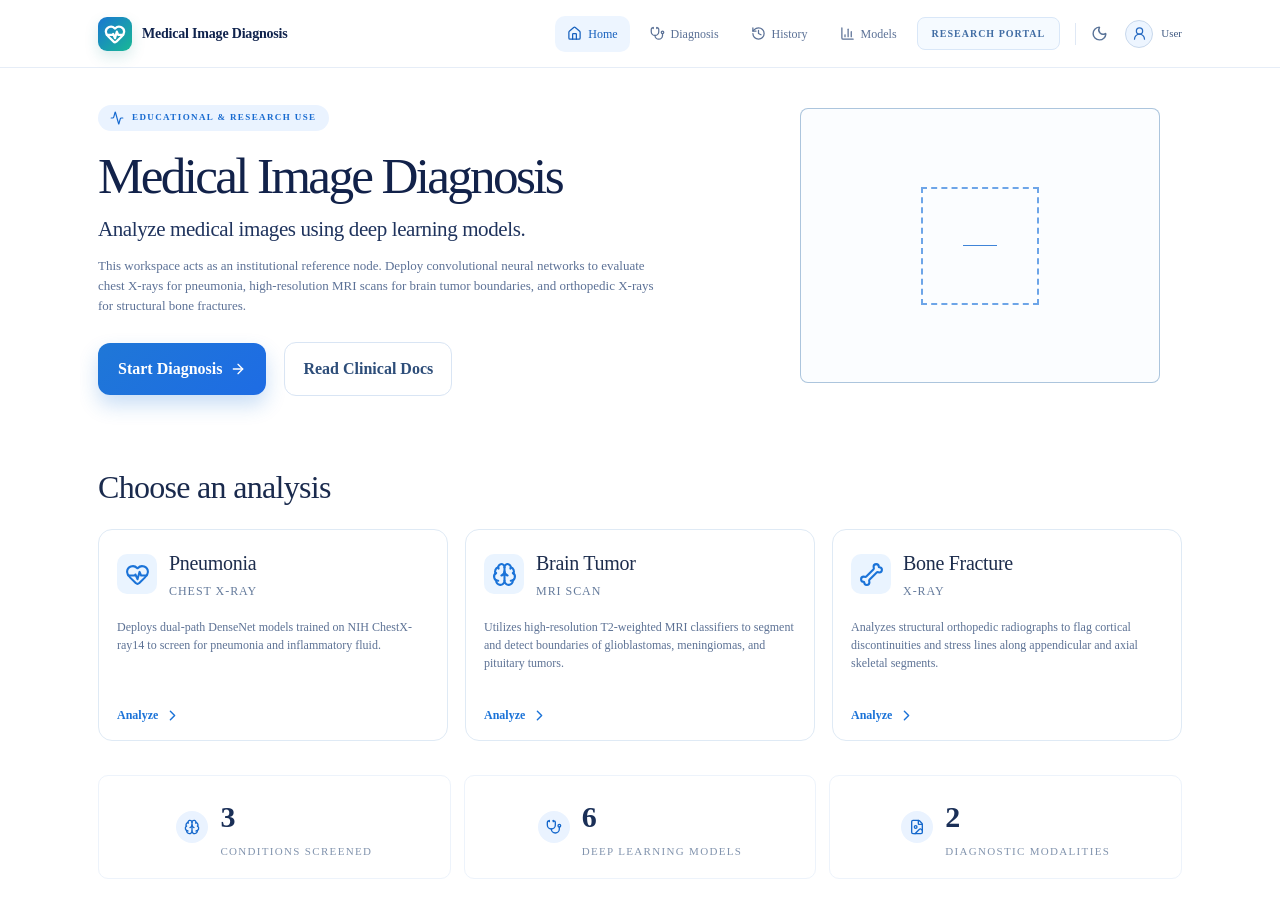
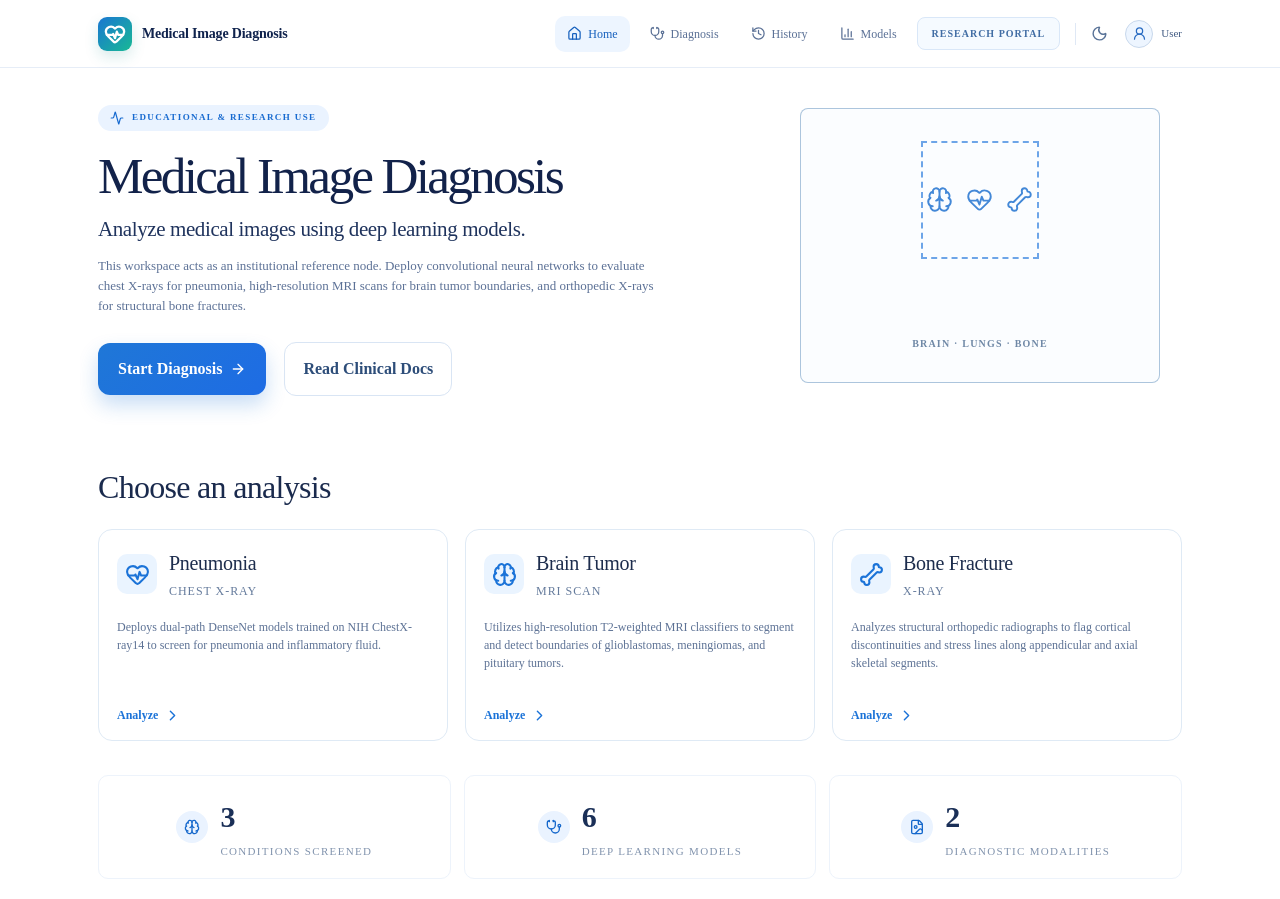
Before and after one commit to Srijan-dev7/Medical-Image-Diagnosis, a Next.js app in the folder frontend/: page / in a window 1280 px wide. Built offline with nearby package versions, Linux system fonts and the light colour scheme.

Commit message:
frontend

```diff
--- a/frontend/app/globals.css
+++ b/frontend/app/globals.css
@@ -159,8 +159,11 @@ body { background: #ffffff; color: var(--ink); }
 .hero-visual { position: relative; min-height: 340px; }
 .xray-frame { position: absolute; width: 360px; height: 275px; right: 22px; top: 3px; overflow: hidden; border-radius: 8px; background: rgba(245,248,252,.7); border: 1px solid rgba(121,160,199,.6); box-shadow: 0 16px 26px rgba(98,127,167,.08); transform: rotate(-0deg); }
 .xray-frame { display: grid; place-items: center; background: #fbfdff; box-shadow: none; }
-.minimal-scan-mark { width: 118px; height: 118px; display: grid; place-items: center; border: 2px dashed #6da5e8; }
+.minimal-scan-mark { position: relative; width: 118px; height: 118px; display: grid; place-items: center; border: 2px dashed #6da5e8; }
 .minimal-scan-mark span { width: 34px; height: 1px; background: #3f84d8; }
+.modality-icons { display: flex; align-items: center; gap: 13px; color: #4388d7; }
+.modality-icons svg { stroke-width: 1.7; }
+.scan-label { margin-top: 14px; color: #6f88a6; font-size: 10px; font-weight: 700; letter-spacing: .12em; }
 .metadata-stream-header { display: flex; align-items: center; justify-content: space-between; gap: 10px; padding: 12px 16px 10px; color: #6a7f99; font-size: 12px; letter-spacing: .06em; font-weight: 600; }
 .stream-status { display: inline-flex; align-items: center; gap: 6px; color: #2a9d63; font-size: 10px; letter-spacing: .08em; }
 .stream-status::before { content: ""; display: block; width: 8px; height: 8px; border-radius: 50%; background: #2dc06d; box-shadow: 0 0 0 2px rgba(45,192,109,.18); }
--- a/frontend/app/page.tsx
+++ b/frontend/app/page.tsx
@@ -1,4 +1,4 @@
-import { Activity, ArrowRight, Brain, CheckCircle2, FileImage, Stethoscope } from "lucide-react";
+import { Activity, ArrowRight, Bone, Brain, CheckCircle2, FileImage, HeartPulse, Stethoscope } from "lucide-react";
 import { DiseaseCard } from "@/components/DiseaseCard";
 import { Navbar } from "@/components/Navbar";
 
@@ -29,8 +29,13 @@ export default function Home() {
 					<div className="hero-visual" aria-label="Medical scan preview">
 						<div className="xray-frame">
 							<div className="minimal-scan-mark">
-								<span />
+								<div className="modality-icons" aria-hidden="true">
+									<Brain size={27} />
+									<HeartPulse size={27} />
+									<Bone size={27} />
+								</div>
 							</div>
+							<div className="scan-label">BRAIN · LUNGS · BONE</div>
 						</div>
 					</div>
 				</section>
```
